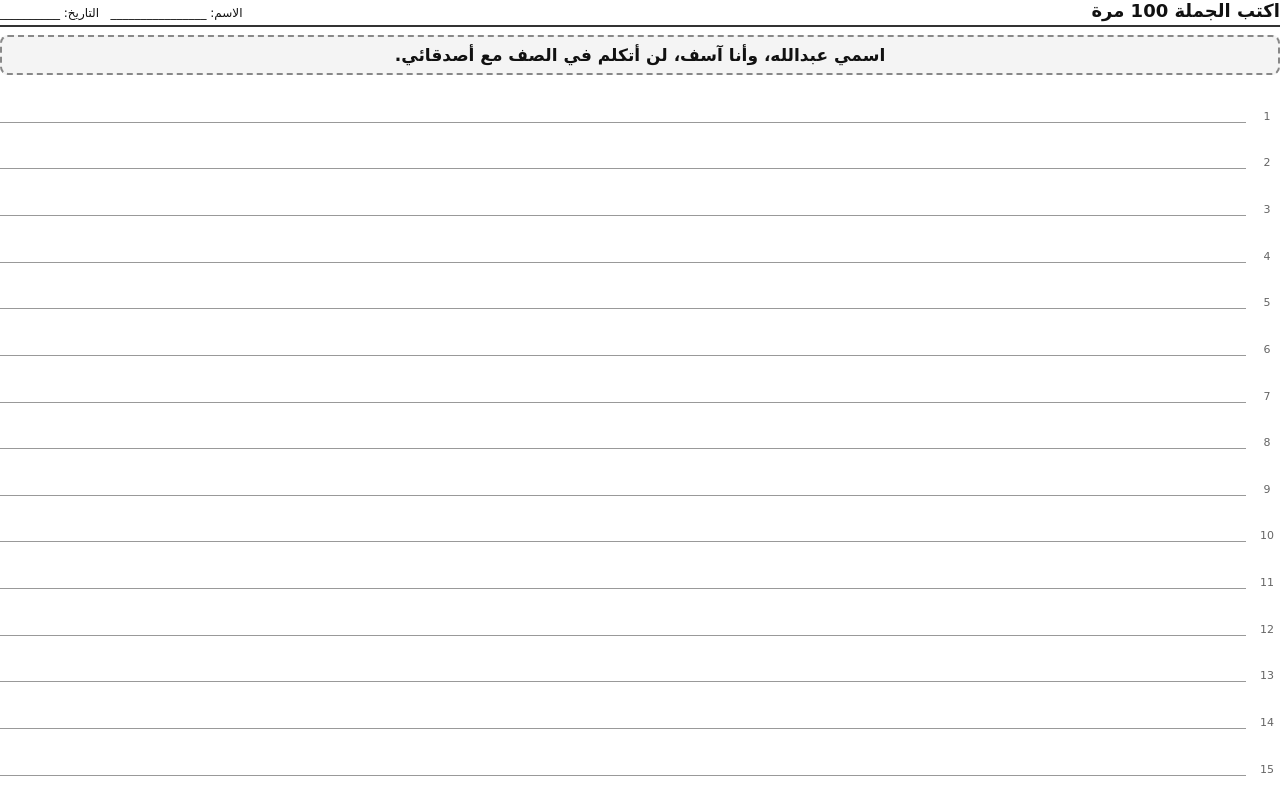
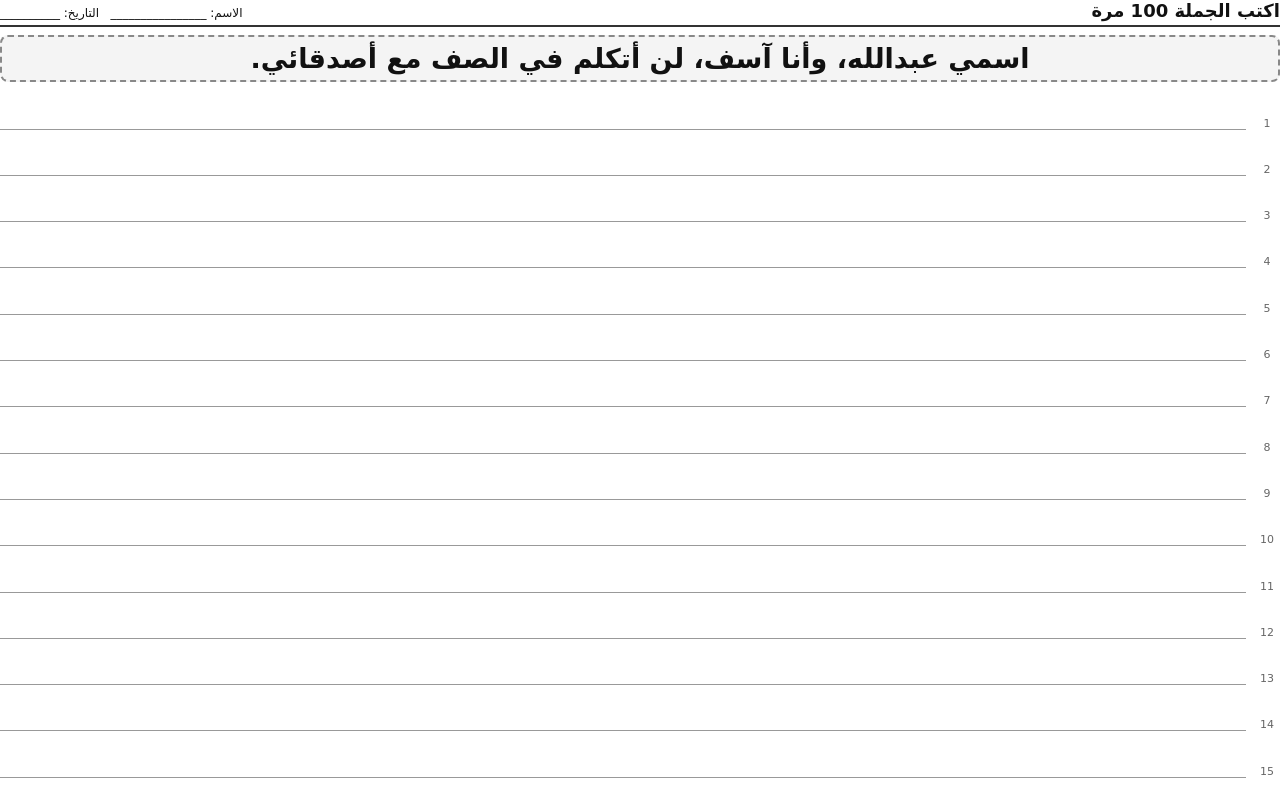
Before and after one commit to alibh9/my-project, a plain HTML site: page punishment/punishment.html in a window 1280 px wide. Shown: the top 800 px of the page. Drawn offline with Linux system fonts and the light colour scheme.

Commit message:
Enlarge Arabic model sentence to span the line
Co-Authored-By: Claude Opus 5.5 <noreply@anthropic.com>
Claude-Session: https://claude.ai/code/session_01Y2JrDCgNTi7jenqdEAuE5q

```diff
--- a/punishment/punishment.html
+++ b/punishment/punishment.html
@@ -10,6 +10,7 @@ h1 { font-size:18px; margin:0; } .meta { font-size:12px; }
 .n { width:26px; font-size:11px; color:#666; text-align:center; }
 .line { flex:1; border-bottom:1px solid #999; height:100%; }
 .foot { text-align:center; font-size:10px; color:#777; margin-top:4px; }
+.page[dir=rtl] .model { font-size:27px; padding:6px 4px; letter-spacing:0; }
 </style></head><body>
 <section class="page" dir="rtl">
 <div class="head"><h1>اكتب الجملة 100 مرة</h1><div class="meta">الاسم: ________________ &nbsp; التاريخ: __________</div></div>
```
Also changed, not shown: 1 other file.
